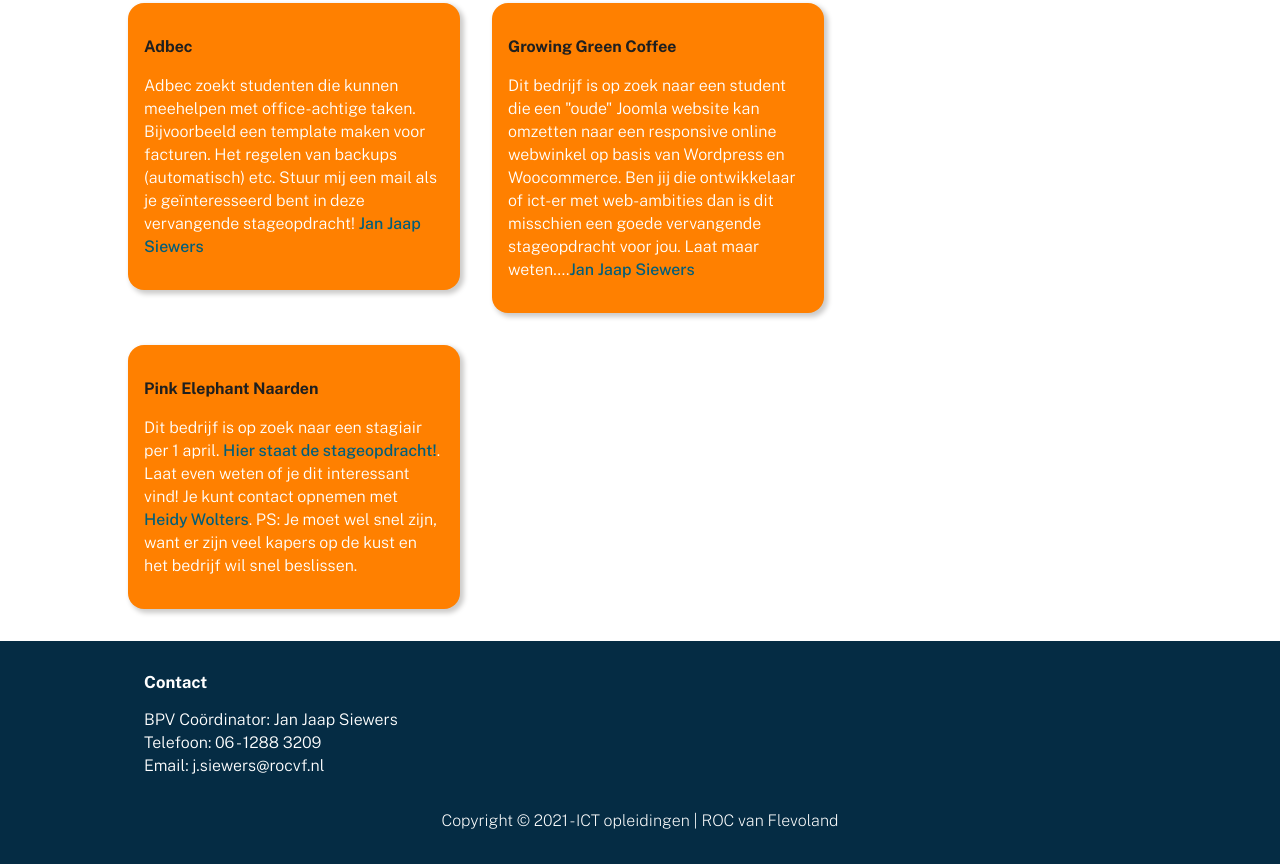
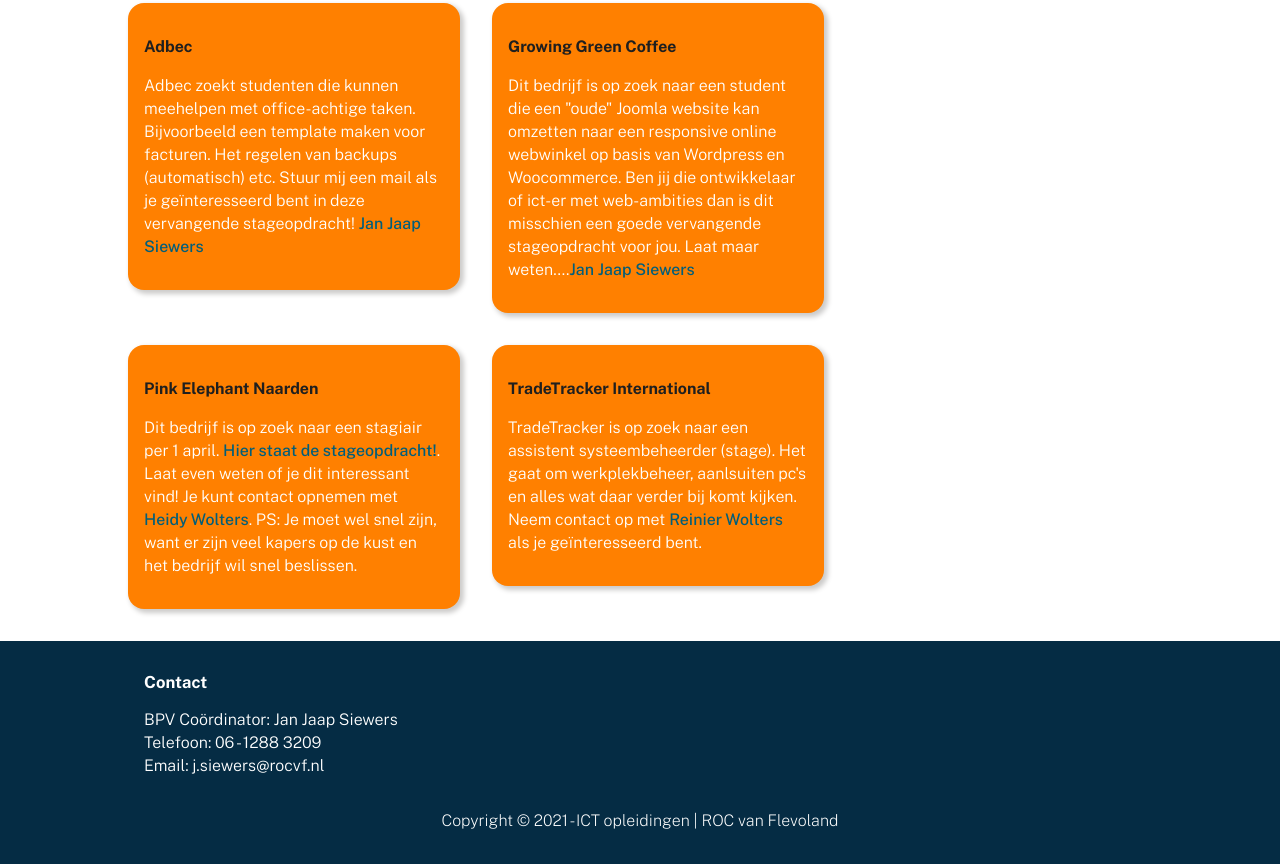
Before and after one commit to siewers32/ictbpvwc, a website: page public_html/index.html in a window 1280 px wide. Shown: the part 8535-9399 px from the top of the page. Drawn offline with Linux system fonts and the light colour scheme.

Commit message:
tradetracker ad toegevoegd

```diff
--- a/public_html/index.html
+++ b/public_html/index.html
@@ -661,6 +661,11 @@
             <span slot="description">Dit bedrijf is op zoek naar een stagiair per 1 april. <a href="https://www.pinkelephant.nl/vacatures/stageopdracht-mbo-ict/">Hier staat de stageopdracht!</a>. Laat even weten of je dit interessant vind! Je kunt contact opnemen met <a href="mailto:heidy.wolters@pinkelephant.nl">Heidy Wolters</a>.  PS: Je moet wel snel zijn, want er zijn veel kapers op de kust en het bedrijf wil snel beslissen.</span>.
             <span slot="naw"></span>
         </ad-item>
+        <ad-item slot="item">
+            <span slot="title">TradeTracker International</span>
+            <span slot="description">TradeTracker is op zoek naar een assistent systeembeheerder (stage). Het gaat om werkplekbeheer, aanlsuiten pc's en alles wat daar verder bij komt kijken. Neem contact op met <a href="mailto:RWolters@tradetracker.com">Reinier Wolters</a> als je geïnteresseerd bent.</span>.
+            <span slot="naw"></span>
+        </ad-item>
     </ad-panel>
 
 </main>
```
Also changed, not shown: src/index.html (+5 -0 lines).
